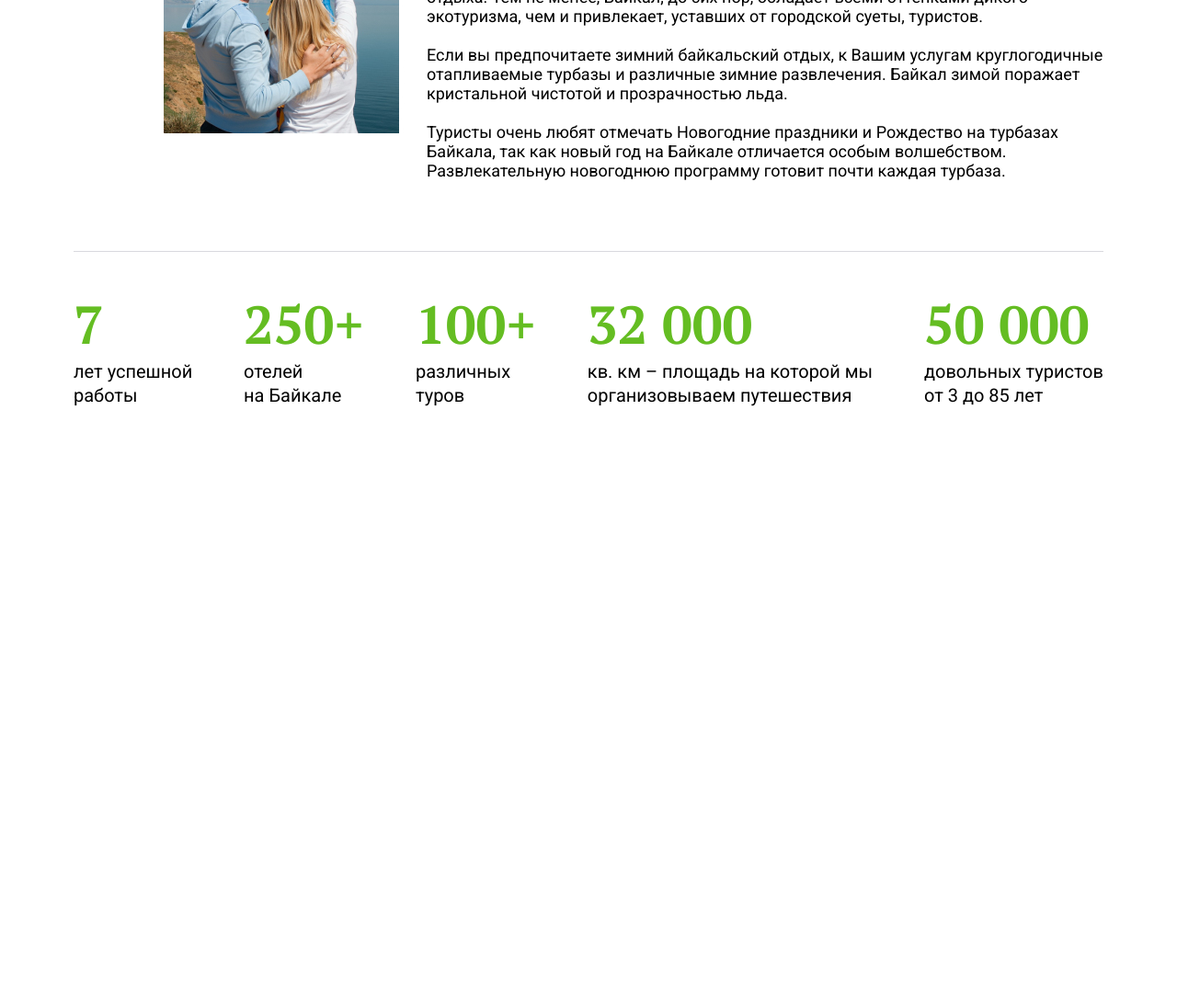
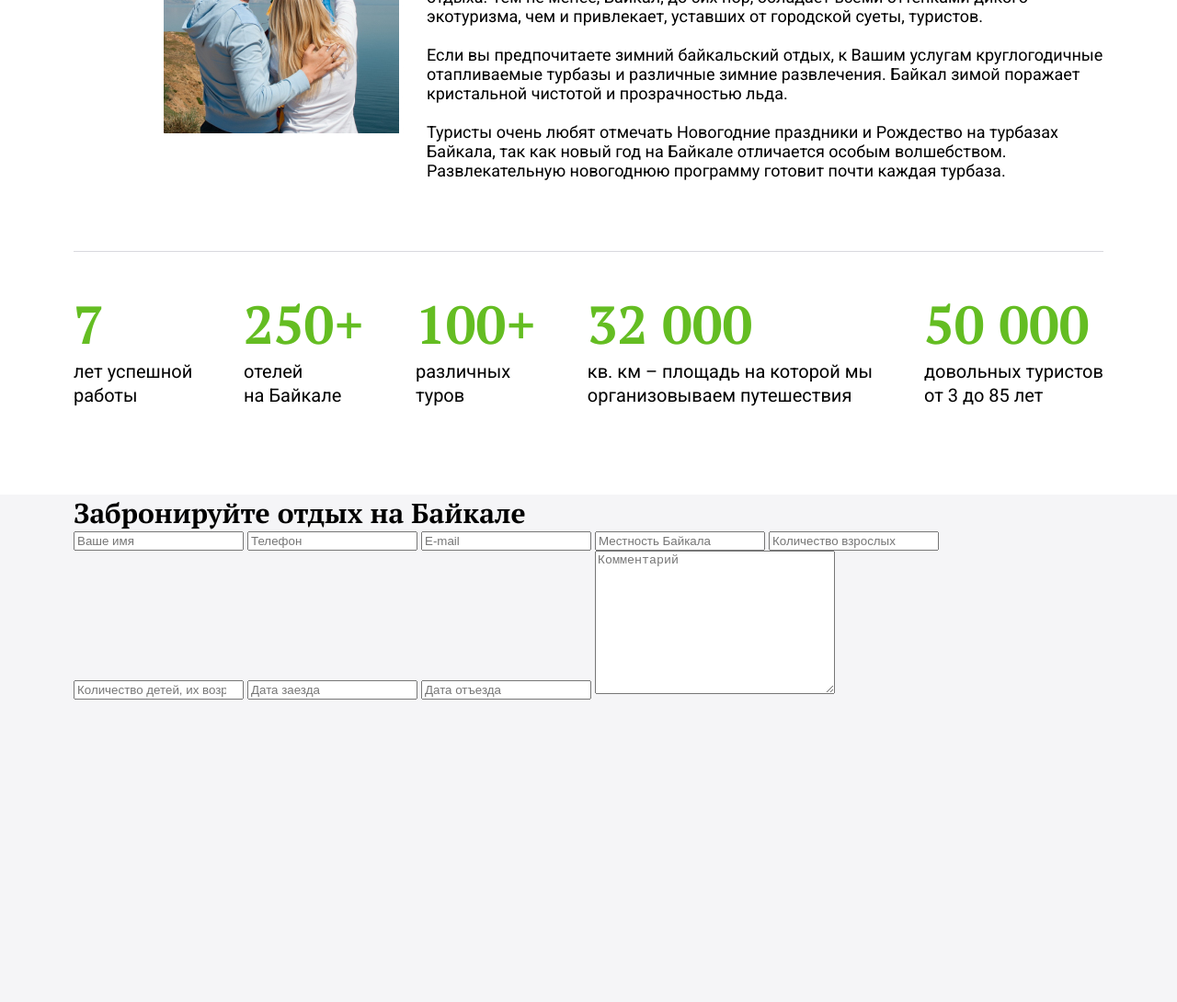
Before and after one commit to AlexForber/baikal, a website: page src/index.html in a window 1280 px wide. Shown: the part 6295-7385 px from the top of the page at 92% size. Before the commit the page ends 6833 px from the top, so only its background shows below. Drawn offline with nearby package versions, Linux system fonts and the light colour scheme; files that its build step writes are made by us from their sources; files whose address does not match are found by name.

Commit message:
created structure section reservation

```diff
--- /dev/null
+++ b/src/assets/scss/components/_reservation.scss
@@ -0,0 +1,4 @@
+.reservation{
+    min-height: 552px;
+    background: #F5F5F7;
+}
--- a/src/assets/scss/style.scss
+++ b/src/assets/scss/style.scss
@@ -44,3 +44,4 @@ a{
 @import './components/map';
 @import './components/gallery';
 @import './components/recreation';
+@import './components/reservation';
--- a/src/index.html
+++ b/src/index.html
@@ -305,6 +305,24 @@
         </div>
     </section>
 
+    <section class="reservation">
+        <div class="container">
+            <h2 class="reservation__title">Забронируйте отдых на Байкале</h2>
+            <form action="" class="form">
+                <input type="name" placeholder="Ваше имя">
+                <input type="tel" placeholder="Телефон">
+                <input type="email" placeholder="E-mail">
+                <input type="text" placeholder="Местность Байкала">
+                <input type="number" placeholder="Количество взрослых">
+                <input type="number" placeholder="Количество детей, их возраст">
+                <input type="data" placeholder="Дата заезда">
+                <input type="data" placeholder="Дата отъезда">
+                <textarea name="" id="" cols="30" rows="10" placeholder="Комментарий"></textarea>
+
+            </form>
+        </div>
+    </section>
+
 
 
     <script src="assets/js/script.js"></script>
```
Also changed, not shown: dist/assets/css/style.css, dist/assets/css/style.min.css, dist/index.html, 1 other file.
